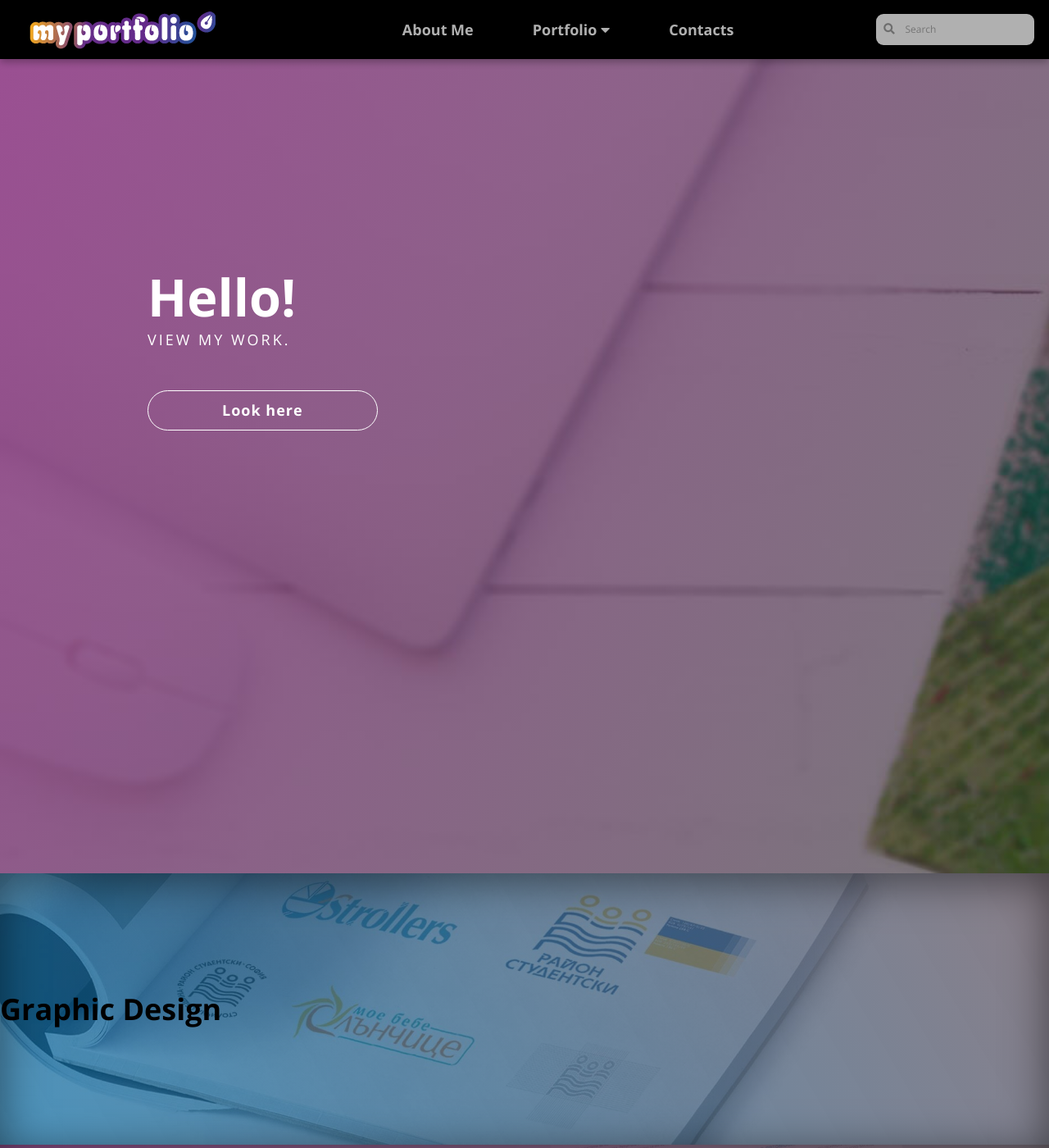
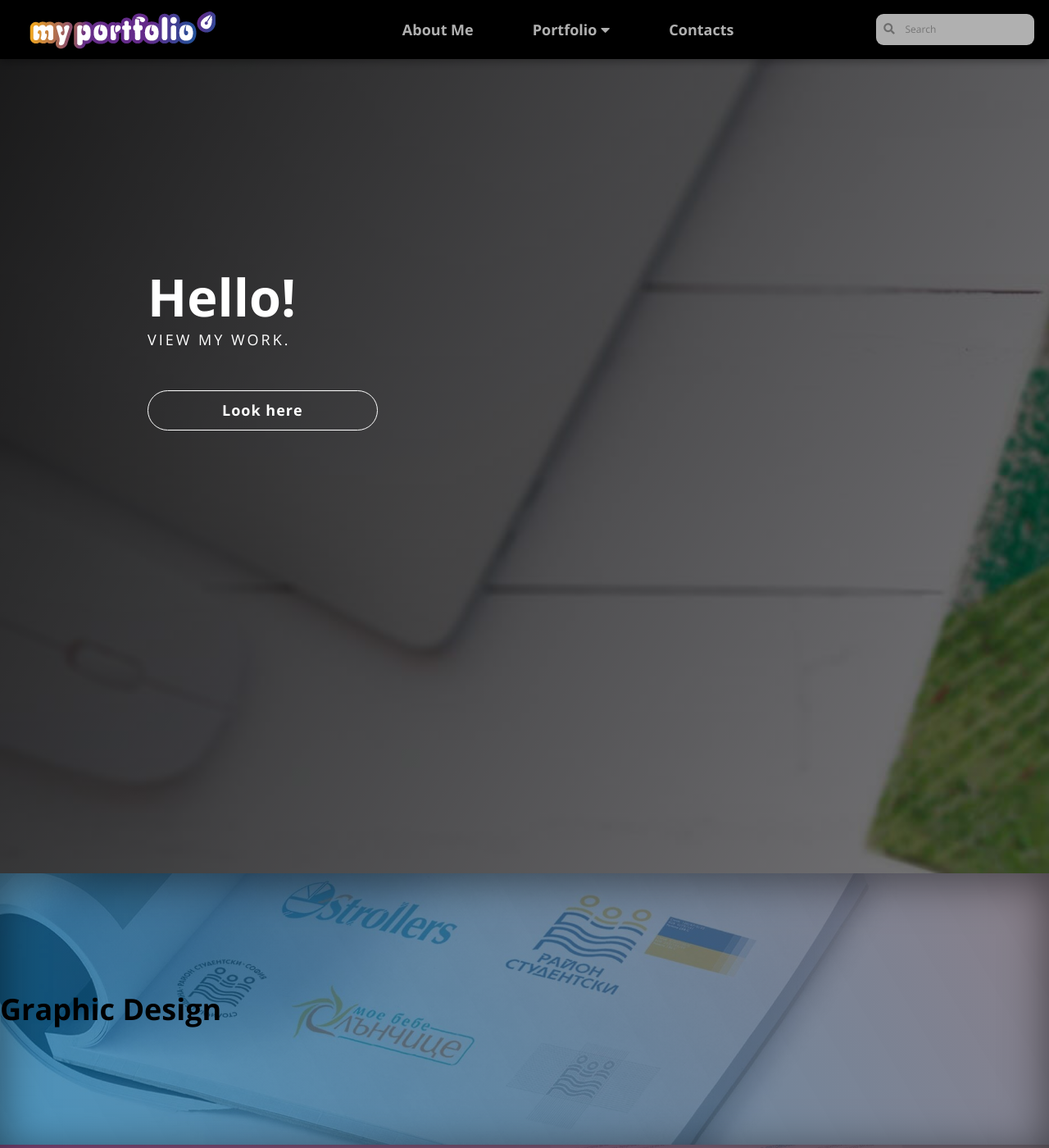
Before and after one commit to LiliyaMilanova/myportfolio, a Jekyll site: the page built from index.html, in a window 1280 px wide and 1400 px high. Shown: the whole window at 82% size. Built offline with Jekyll 4.4.1, drawn with Linux system fonts in a browser that asks for light colours; nearby versions of some CDN libraries.

Commit message:
Update styles.css

```diff
--- a/css/styles.css
+++ b/css/styles.css
@@ -19,7 +19,7 @@ body {
 .header {
     display: flex;
     flex-wrap: wrap;
-    background-image: linear-gradient(120deg, rgba(146, 61, 136, 0.9), rgba(0, 0, 0, 0.5)),
+    background-image: linear-gradient(120deg, rgba(0, 0, 0, 0.9), rgba(0, 0, 0, 0.5)),
     url(/myportfolio/images/header.jpg);
     background-size: cover;
     padding: 18rem 0 30rem 0;
```
